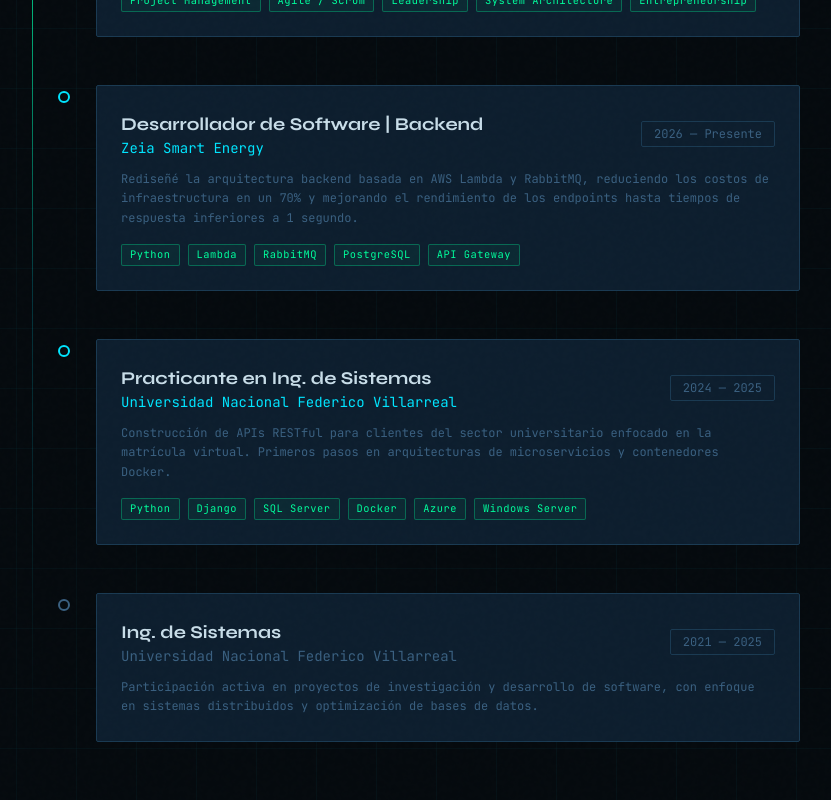
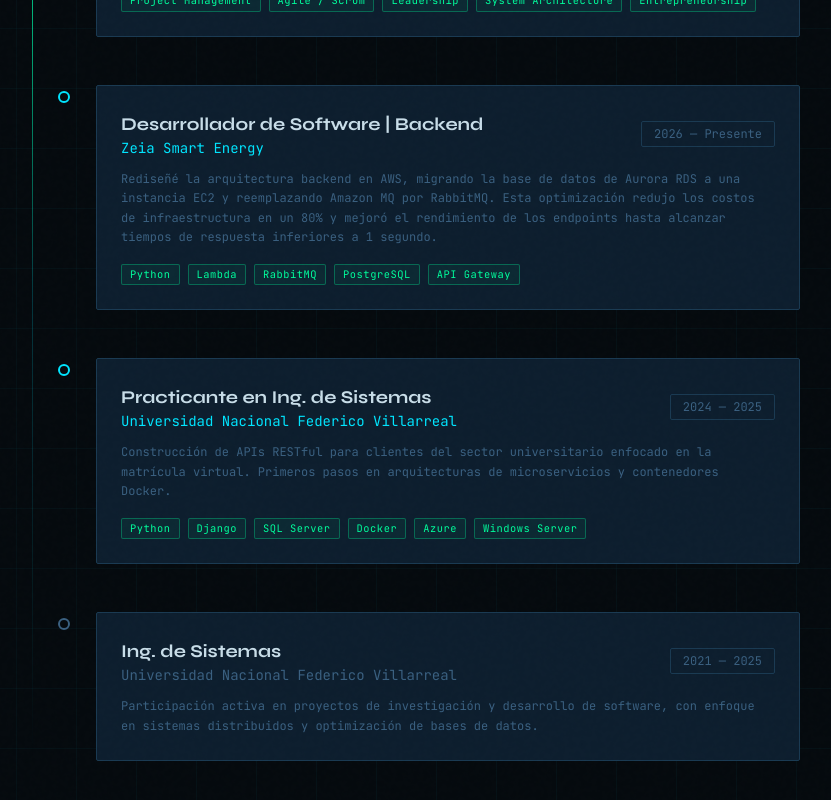
Before and after one commit to alvaro-espinozagarate/portfolio, a Next.js app: page / in a window 1280 px wide. Shown: the part 3752-4552 px from the top of the page, without its empty margins (224-1055 px from the left). Built offline with nearby package versions, Linux system fonts and the light colour scheme.

Commit message:
fix: update backend architecture description and cost reduction details in Experience component

```diff
--- a/components/Experience.tsx
+++ b/components/Experience.tsx
@@ -12,10 +12,9 @@ const EXPERIENCES = [
     company: "Zeia Smart Energy",
     period: "2026 — Presente",
     color: "cyan",
-    desc: "Rediseñé la arquitectura backend basada en AWS Lambda y RabbitMQ, reduciendo los costos de infraestructura en un 70% y mejorando el rendimiento de los endpoints hasta tiempos de respuesta inferiores a 1 segundo.",
+    desc: "Rediseñé la arquitectura backend en AWS, migrando la base de datos de Aurora RDS a una instancia EC2 y reemplazando Amazon MQ por RabbitMQ. Esta optimización redujo los costos de infraestructura en un 80% y mejoró el rendimiento de los endpoints hasta alcanzar tiempos de respuesta inferiores a 1 segundo.",
     tags: ["Python", "Lambda", "RabbitMQ", "PostgreSQL", "API Gateway"],
-  },
-  {
+  },  {
     role: "Practicante en Ing. de Sistemas",
     company: "Universidad Nacional Federico Villarreal",
     period: "2024 — 2025",
```
